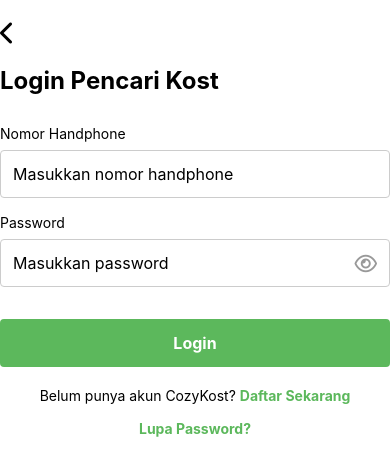
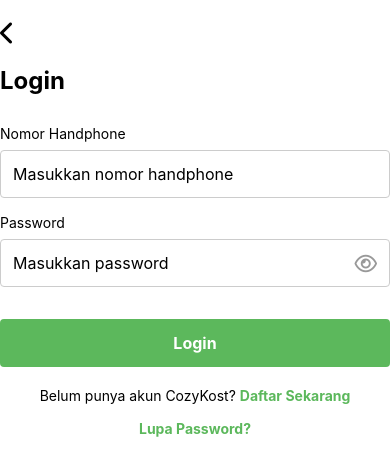
Before and after one commit to JulyanaET/cozykost, a React Native app: screen /Login in a window 390 px wide. Shown: the top 476 px of the page. Built offline with nearby package versions, Linux system fonts and the light colour scheme.

Commit message:
feat: Update titles in Login and SignUp screens for clarity

```diff
--- a/src/screens/LoginScreen.tsx
+++ b/src/screens/LoginScreen.tsx
@@ -23,7 +23,7 @@ const LoginScreen = ({navigation}) => {
         </TouchableOpacity>
       </View>
 
-      <Text style={styles.title}>Login Pencari Kost</Text>
+      <Text style={styles.title}>Login</Text>
 
       <Input
         label="Nomor Handphone"
--- a/src/screens/SignUpScreen.tsx
+++ b/src/screens/SignUpScreen.tsx
@@ -29,7 +29,7 @@ const SignUpScreen = ({navigation}) => {
         </TouchableOpacity>
       </View>
 
-      <Text style={styles.title}>Daftar Pencari Kost</Text>
+      <Text style={styles.title}>Daftar</Text>
 
       <Input
         label="Nama Lengkap"
```
Also changed, not shown: 1 other file (tests, documents, lock files or other folders).
